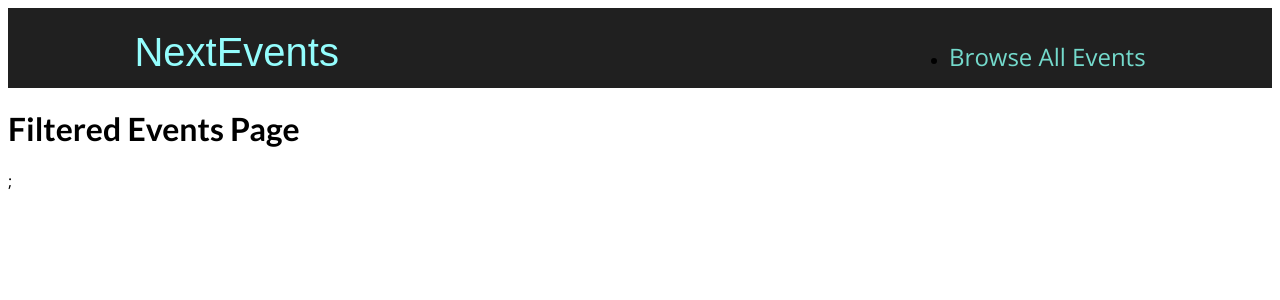
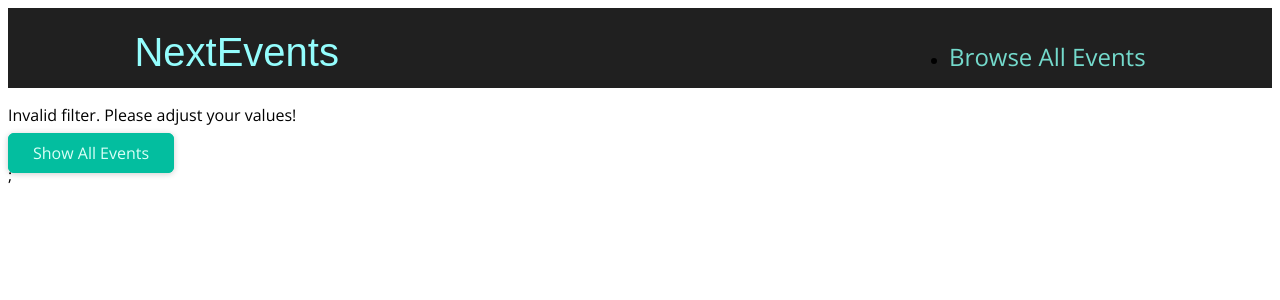
Before and after one commit to mohamedsaidumn/nextjs-course, a Next.js app: page /events in a window 1280 px wide. Shown: the top 300 px of the page. Built offline with nearby package versions, Linux system fonts and the light colour scheme.

Commit message:
Extracting Data on the Catch-All Page

```diff
--- a/pages/events/[...slug].js
+++ b/pages/events/[...slug].js
@@ -1,8 +1,69 @@
+import { useRouter } from "next/router";
+import { Fragment } from "react";
+import Button from "@/components/ui/Button";
+import { getFilteredEvents } from "@/data/dummy-data";
+import { EventList } from "@/components/events/event-list";
 function FilteredEventsPage() {
+  const router = useRouter();
+
+  const filterData = router.query.slug;
+  console.log(filterData);
+
+  if (!filterData) {
+    return (
+      <Fragment>
+        <p className="center">Loading...</p>
+        <div className="center">
+          <Button link="/events">Show All Events</Button>
+        </div>
+      </Fragment>
+    );
+  }
+
+  const filteredYear = filterData[0];
+  const filteredMonth = filterData[1];
+
+  const numYear = +filteredYear;
+  const numMonth = +filteredMonth;
+
+  if (
+    isNaN(numYear) ||
+    isNaN(numMonth) ||
+    numYear > 2030 ||
+    numYear < 2021 ||
+    numMonth < 1 ||
+    numMonth > 12
+  ) {
+    return (
+      <Fragment>
+        <p>Invalid filter. Please adjust your values!</p>
+        <div className="center">
+          <Button link="/events">Show All Events</Button>
+        </div>
+      </Fragment>
+    );
+  }
+
+  const filteredEvents = getFilteredEvents({
+    year: numYear,
+    month: numMonth,
+  });
+
+  if (!filteredEvents || filteredEvents.length === 0) {
+    return (
+      <Fragment>
+        <p>No events found for the chosen filter!</p>
+        <div className="center">
+          <Button link="/events">Show All Events</Button>
+        </div>
+      </Fragment>
+    );
+  }
+
   return (
-    <div>
-      <h1> Filtered Events Page </h1>
-    </div>
+    <Fragment>
+      <EventList items={filteredEvents} />
+    </Fragment>
   );
 }
 
```
